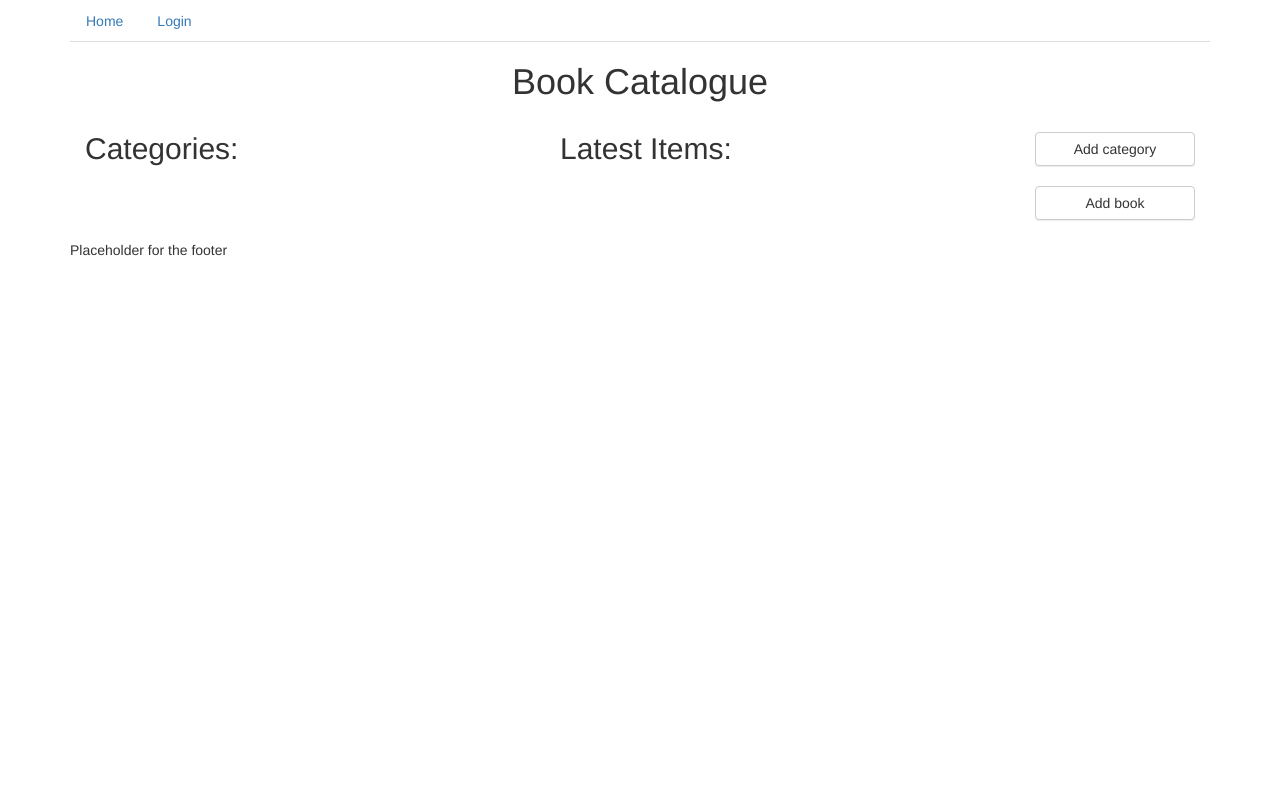
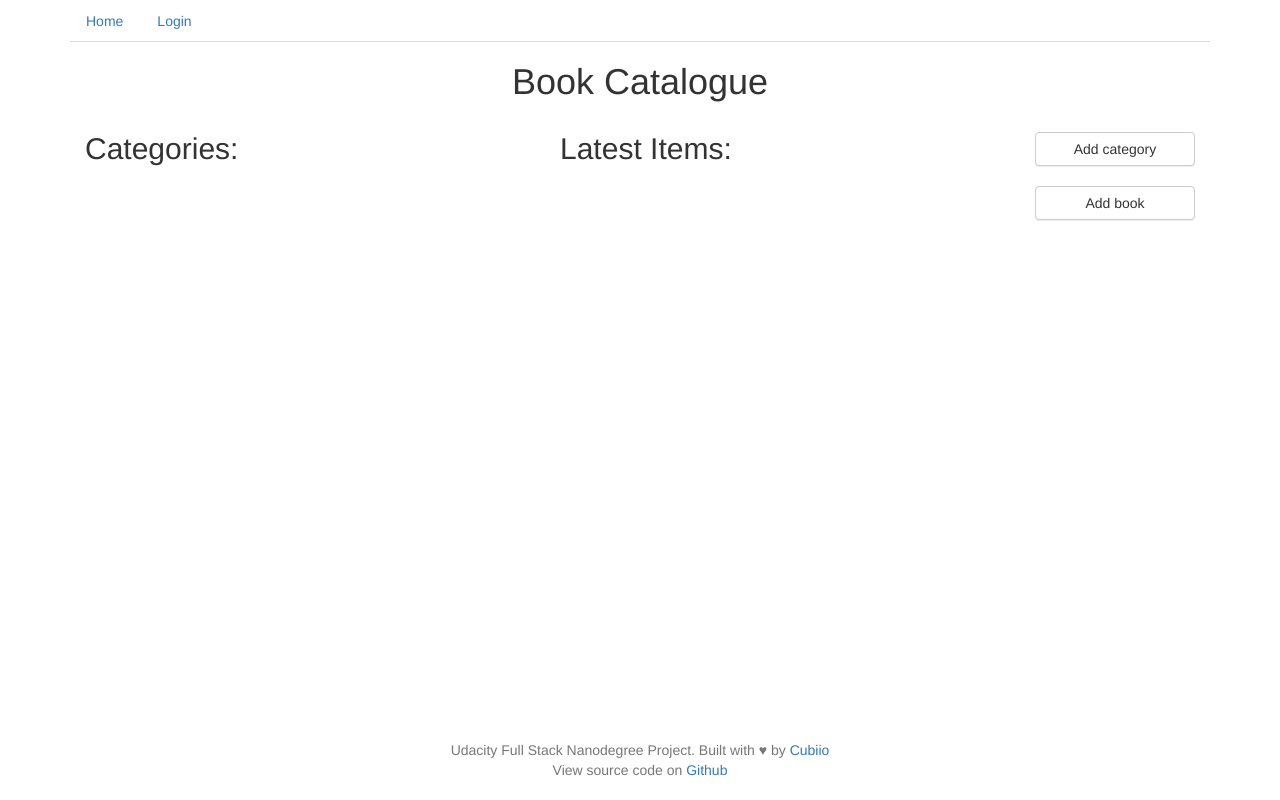
Before and after one commit to sam-atkins/fsnd-item_catalog, a Flask app: page / in a window 1280 px wide. Run offline with Flask 2, Linux system fonts and the light colour scheme; data that the repository does not hold is empty; parts of the project's set-up code (start-up, migrations or seed data) failed here and were passed over; some libraries are stand-ins or nearby versions.

Commit message:
feat: Add & bootstrap the footer

```diff
--- a/catalog/templates/partials/footer.html
+++ b/catalog/templates/partials/footer.html
@@ -1,3 +1,13 @@
-<div>
-    <p>Placeholder for the footer</p>
+<div class="navbar-fixed-bottom">
+    <footer class="footer">
+      <div class="container-fluid text-center">
+        <div class="footer-text text-muted row">
+        Udacity Full Stack Nanodegree Project. Built with ♥ by <a href="https://github.com/cubiio">Cubiio</a>
+        <br>
+        View source code on <a href="https://github.com/cubiio/fsnd-item_catalog">Github</a>
+        <br>
+        <br>
+        </div>
+      </div>
+    </footer>
 </div>
```
